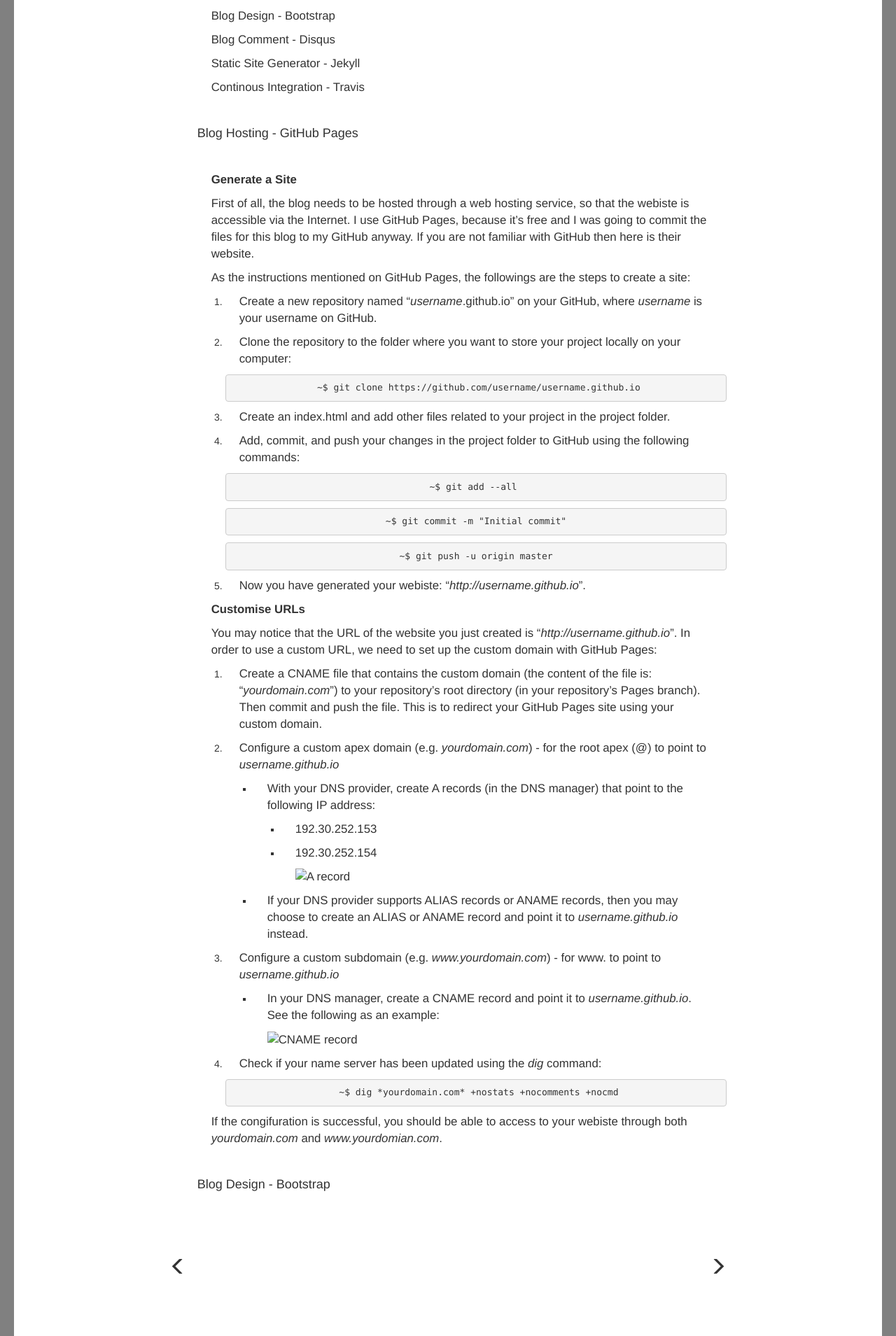
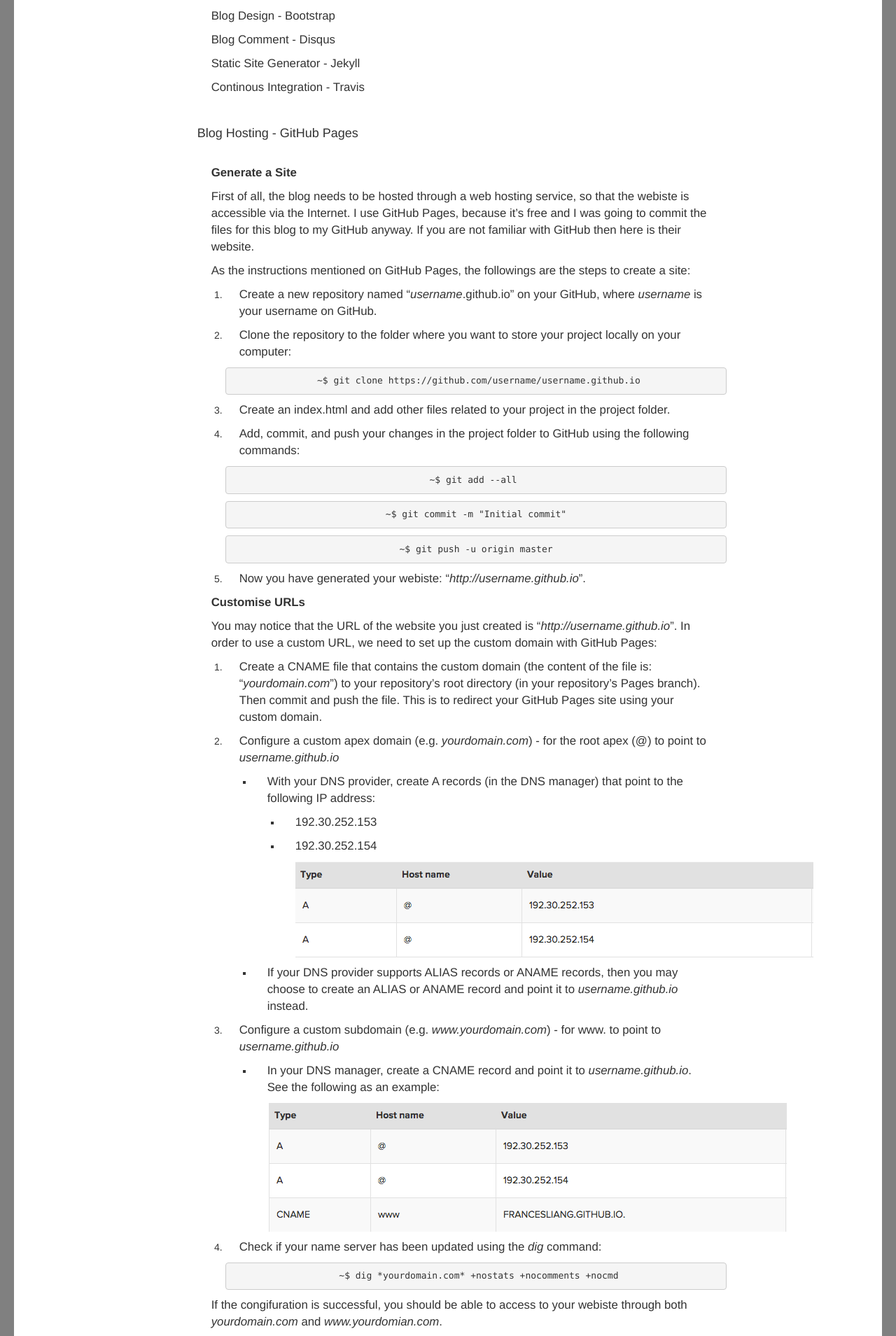
Before and after one commit to francesliang/francesliang.github.io, a Jekyll site: the page built from _posts/2015-09-07-the-development-of-this-blog.md, in a window 1280 px wide. Shown: the part 779-2688 px from the top of the page at 70% size. Built offline with Jekyll 4.4.1, drawn with Linux system fonts in a browser that asks for light colours; nearby versions of some CDN libraries; comment, search, counter and statistics services are not loaded.

Commit message:
Updated post

```diff
--- a/_posts/2015-09-07-the-development-of-this-blog.md
+++ b/_posts/2015-09-07-the-development-of-this-blog.md
@@ -22,9 +22,10 @@
 [Continous Integration - Travis](####Continous Integration - Travis)
 
 <br>
+
 ####Blog Hosting - GitHub Pages
+
 <br>
-
 **Generate a Site**
 
 First of all, the blog needs to be hosted through a web hosting service, so that the webiste is accessible via the Internet. I use [GitHub Pages](https://pages.github.com/), because it's free and I was going to commit the files for this blog to [my GitHub](https://github.com/francesliang/francesliang.github.io) anyway. If you are not familiar with GitHub then [here](https://github.com/) is their website.
@@ -71,7 +72,7 @@
 
 		- 192.30.252.154
 
-			![A record]({{site.url}}/content/DNS_A_record.png)
+			![A record](../content/DNS_A_record.png)
 
 	+ If your DNS provider supports ALIAS records or ANAME records, then you may choose to create an ALIAS or ANAME record and point it to *username.github.io* instead.
 
@@ -79,7 +80,7 @@
 
 	+ In your DNS manager, create a CNAME record and point it to *username.github.io*. See the following as an example:
 
-		![CNAME record]({{site.url}}/content/DNS_config.png)
+		![CNAME record](../content/DNS_config.png)
 
 4. Check if your name server has been updated using the *dig* command:
 
@@ -89,6 +90,4 @@
 
 If the congifuration is successful, you should be able to access to your webiste through both *yourdomain.com* and *www.yourdomian.com*.
 
-<br>
 ####Blog Design - Bootstrap
-<br>
```
